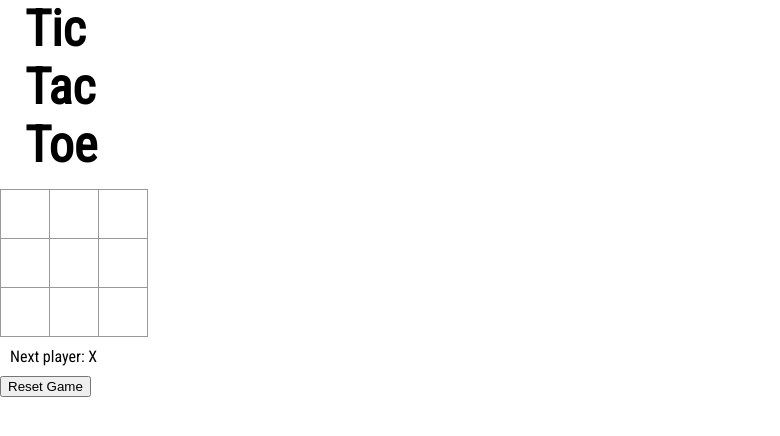
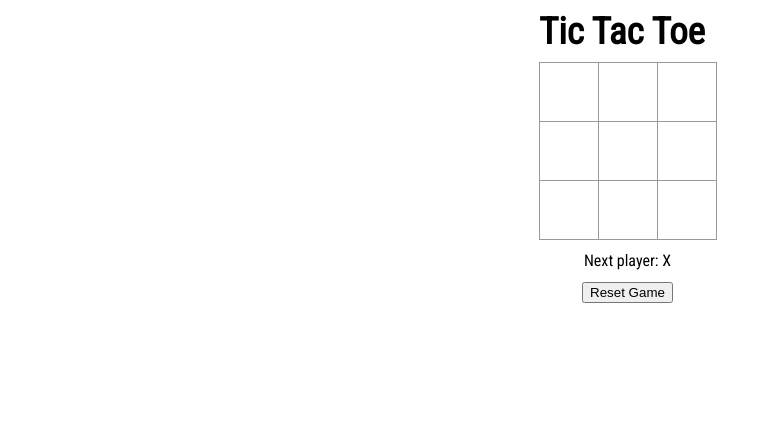
Before and after one commit to marinaher/React-TicTacToe, a React app: page / in a window 1280 px wide. Shown: the whole page, without its empty margins (0-780 px from the left). Built offline with nearby package versions, Linux system fonts and the light colour scheme.

Commit message:
Re-styled

```diff
--- a/src/components/Board.js
+++ b/src/components/Board.js
@@ -1,6 +1,6 @@
 import React, { Component } from 'react';
+import '../styles/index.css';
 import Helpers from '../helpers';
-import '../styles/index.css';
 import ResetButton from './ButtonComponents/ResetButton';
 import Square from './Square';
 
@@ -66,7 +66,7 @@ class Board extends Component {
           {this.renderSquare(8)}
         </div>
         <div className="status">{status}</div>
-        <ResetButton reset={this.resetGame.bind(this)}/>
+        <ResetButton click={this.resetGame.bind(this)}/>
       </div>
     );
   }
--- a/src/components/ButtonComponents/ResetButton.js
+++ b/src/components/ButtonComponents/ResetButton.js
@@ -1,13 +1,13 @@
-import React, { Component } from 'react';
+import React from 'react';
 
-export default class ResetButton extends Component {
-  render() {
+const ResetButton = ({click}) => {
   return(
     <button
       className="reset-button"
-        onClick={this.props.reset}>
+      onClick={click}>
       Reset Game
     </button>
   );
 }
-}
+
+export default ResetButton;
--- a/src/components/Square.js
+++ b/src/components/Square.js
@@ -12,7 +12,7 @@ import React from 'react';
 
 // The above was rewritten to the below because we only needed a function that takes props and returns what should be rendered.
 
-function Square(props) {
+const Square = (props) => {
   return(
     <button
       className="square"
--- a/src/containers/App.js
+++ b/src/containers/App.js
@@ -1,24 +1,16 @@
-import React, { Component } from 'react';
+import React from 'react';
 import '../styles/index.css';
 
 import Board from '../components/Board';
+import GameTitle from '../components/GameTitle';
 
-class App extends Component {
-  render() {
-    const title = 'Tic \nTac \nToe';
-
+const App = () => {
     return (
       <div className="container">
-        <div className="gameMenu">
-          <div className="game-title">
-            <h1 className="display-linebreak">{title}</h1>
-          </div>
-
+          <GameTitle title='Tic Tac Toe'/>
           <Board />
-        </div>
       </div>
     );
-  }
 }
 
 export default App;
--- a/src/styles/index.css
+++ b/src/styles/index.css
@@ -5,18 +5,32 @@ body {
   padding: 0;
 }
 
-.game-title h1 {
-  font-size: 50px;
-  margin: 0;
-  padding-left: 25px;
+#root{
+  height: 100%;
+  float: left;
+  padding:10px;
+  width: 100%;
 }
 
-.display-linebreak {
-  white-space: pre;
+.container{
+  height: 222px;
+  margin: 0 auto;
+  width: 222px;
+}
+
+.game-title {
+  vertical-align: top;
 }
 
 .game-board {
-  margin-top: 2vh;
+  display: inline-block;
+  text-align: center;
+}
+
+.game-title h1 {
+  font-size: 37px;
+  margin: 0;
+  padding-bottom: 10px;
 }
 
 .board-row:after {
@@ -26,6 +40,7 @@ body {
 }
 
 .status {
+  line-height: 1.4;
   margin: 10px;
 }
 
@@ -33,16 +48,18 @@ body {
   background-color: inherit;
   border: 1px solid #999;
   cursor: pointer;
+  display: inline-block;
   float: left;
-  font-size: 28px;
+  font-size: 30px;
   font-weight: bold;
   line-height: 50px;
-  height: 50px;
+  height: 60px;
   margin-right: -1px;
   margin-top: -1px;
   padding: 0;
   text-align: center;
-  width: 50px;
+  white-space: nowrap;
+  width: 60px;
 }
 
 .square:focus {
```
Lines whose indentation alone changed are shown as unchanged.
